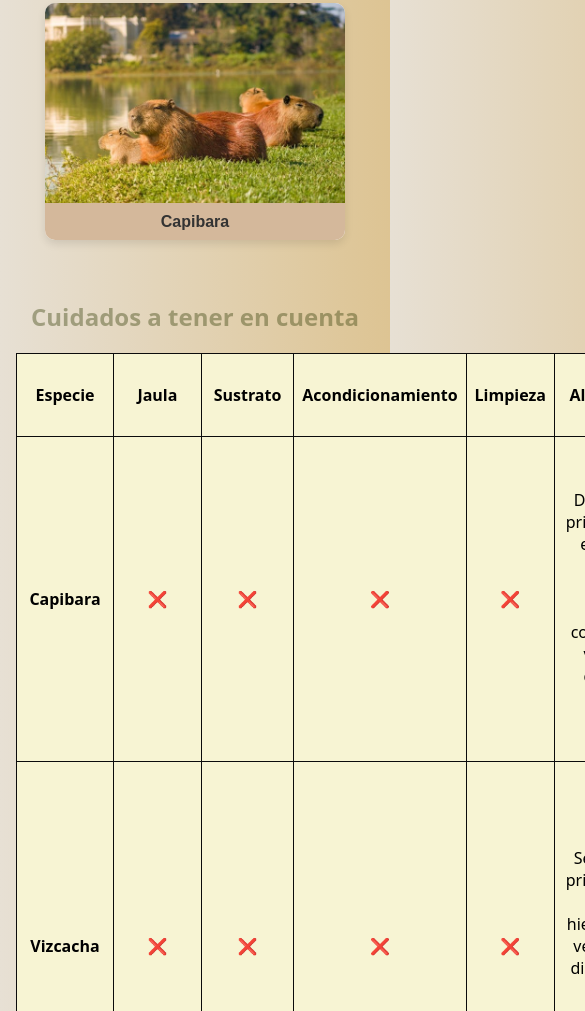
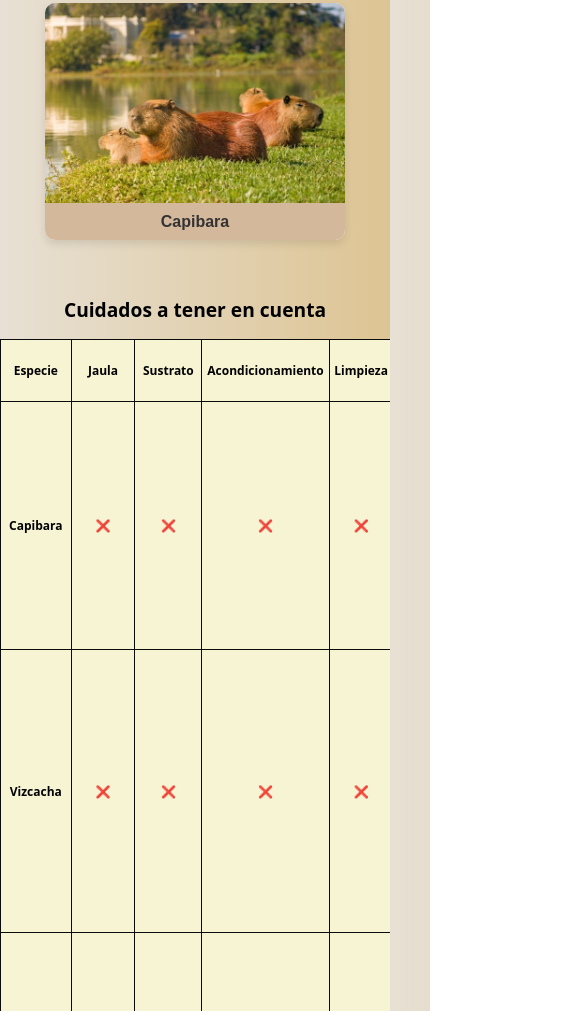
Before and after one commit to SilvityCode/Pagina-de-roedores---SoftWhiskers, a plain HTML site: page index.html in a window 390 px wide. Shown: the part 1993-3004 px from the top of the page, 585 px wide, since content can reach past the window. Drawn offline with Linux system fonts and the light colour scheme.

Commit message:
Fix: arreglar desborde tabla cuidados en moviles

```diff
--- a/assets/style.css
+++ b/assets/style.css
@@ -488,20 +488,23 @@ body.modo-nocturno .btn-modo.active {
 /*Estilos para la tabla de seccion de cuidados*/
 
 .titulo-tabla {
-  width: 100%;
+  font-size: 1.2rem;
   text-align: center;
-  font-size: 1.5rem;
-  color: #313a0463;
-  margin-bottom: 20px;
+  margin-bottom: 15px;
+}
+
+.tabla-contenedor {
+  overflow-x: auto;
+  padding: 0.5rem;
+  margin: 1rem 0;
 }
 
 table {
-  max-width:100%;
+  width: 100%;
+  border-collapse: collapse;
+  background: var(--bg);
   border: 1px solid #0b0b0b;
-  border-collapse: collapse;
-  margin: 1rem;
-  background: var(--bg);
-  border-collapse: collapse;
+  min-width: 600px; /* obliga a que tenga un ancho mínimo, pero se puede desplazar */
 }
 
 th,
@@ -509,6 +512,7 @@ td {
   border: 1px solid #0b0b0b;
   padding: 0.5rem;
   text-align: center;
+  font-size: 0.85rem; /* reduce el tamaño en móvil */
 }
 
 thead th:hover {
@@ -525,6 +529,20 @@ tbody tr:hover {
 
 tfoot tr:hover {
   background: var(--accent);
+}
+
+/* En móvil, reduce el padding y ajusta el texto */
+@media (max-width: 768px) {
+  th,
+  td {
+    padding: 0.3rem;
+    font-size: 0.75rem;
+    word-wrap: break-word; /* rompe palabras largas */
+  }
+
+  .tabla-contenedor {
+    padding: 0;
+  }
 }
 
 /* Visitanos */
--- a/index.html
+++ b/index.html
@@ -179,6 +179,7 @@
       <!--Tabla de cuidados-->
       <section id="cuidados">
         <h2 class="titulo-tabla">Cuidados a tener en cuenta</h2>
+        <div class="tabla-contenedor">
         <table>
           <thead>
             <tr>
@@ -334,6 +335,7 @@
             </tr>
           </tfoot>
         </table>
+        </div>
       </section>
 
       <!--Visitanos, insertar mapa de localizacion-->
```
